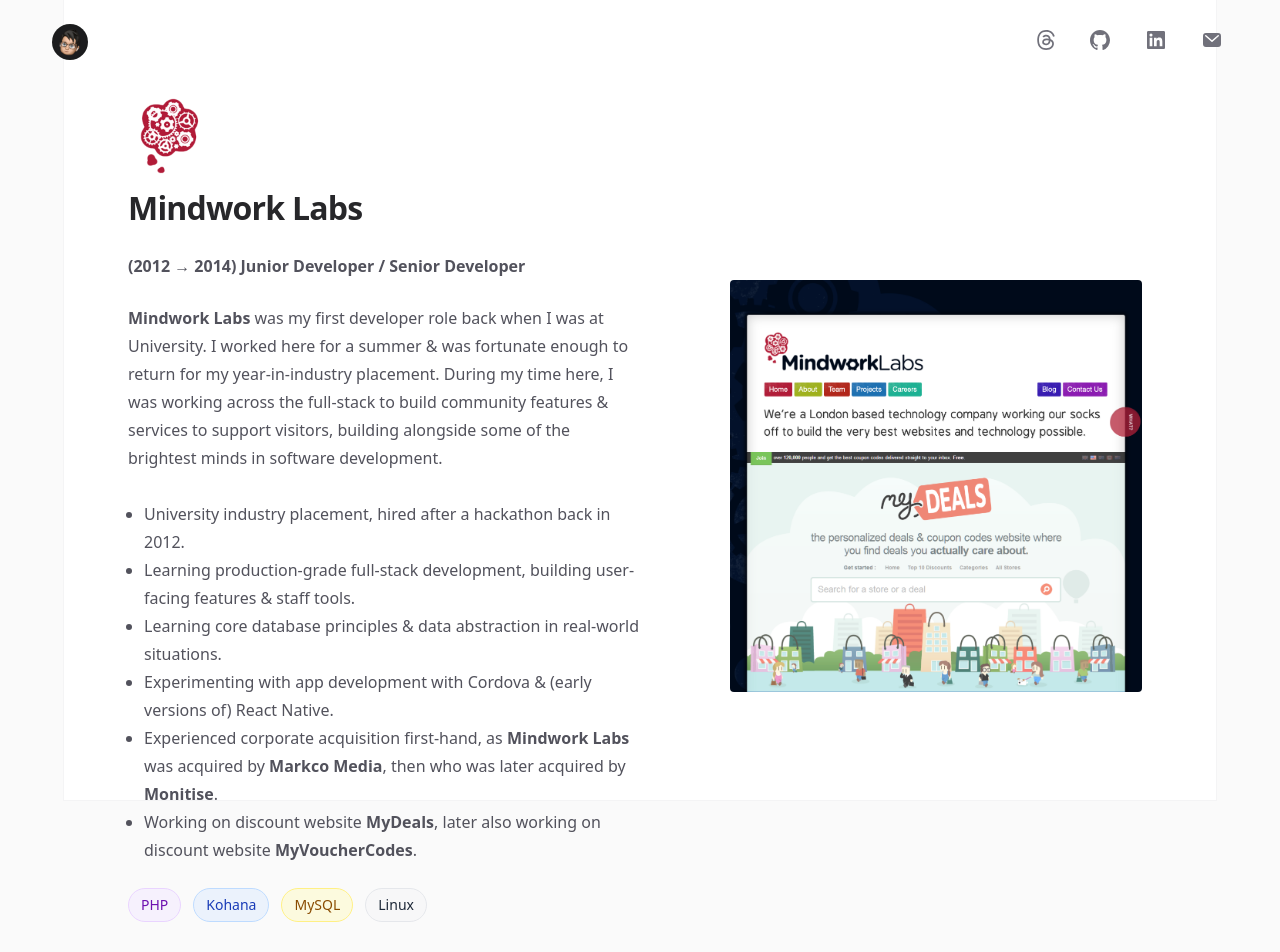
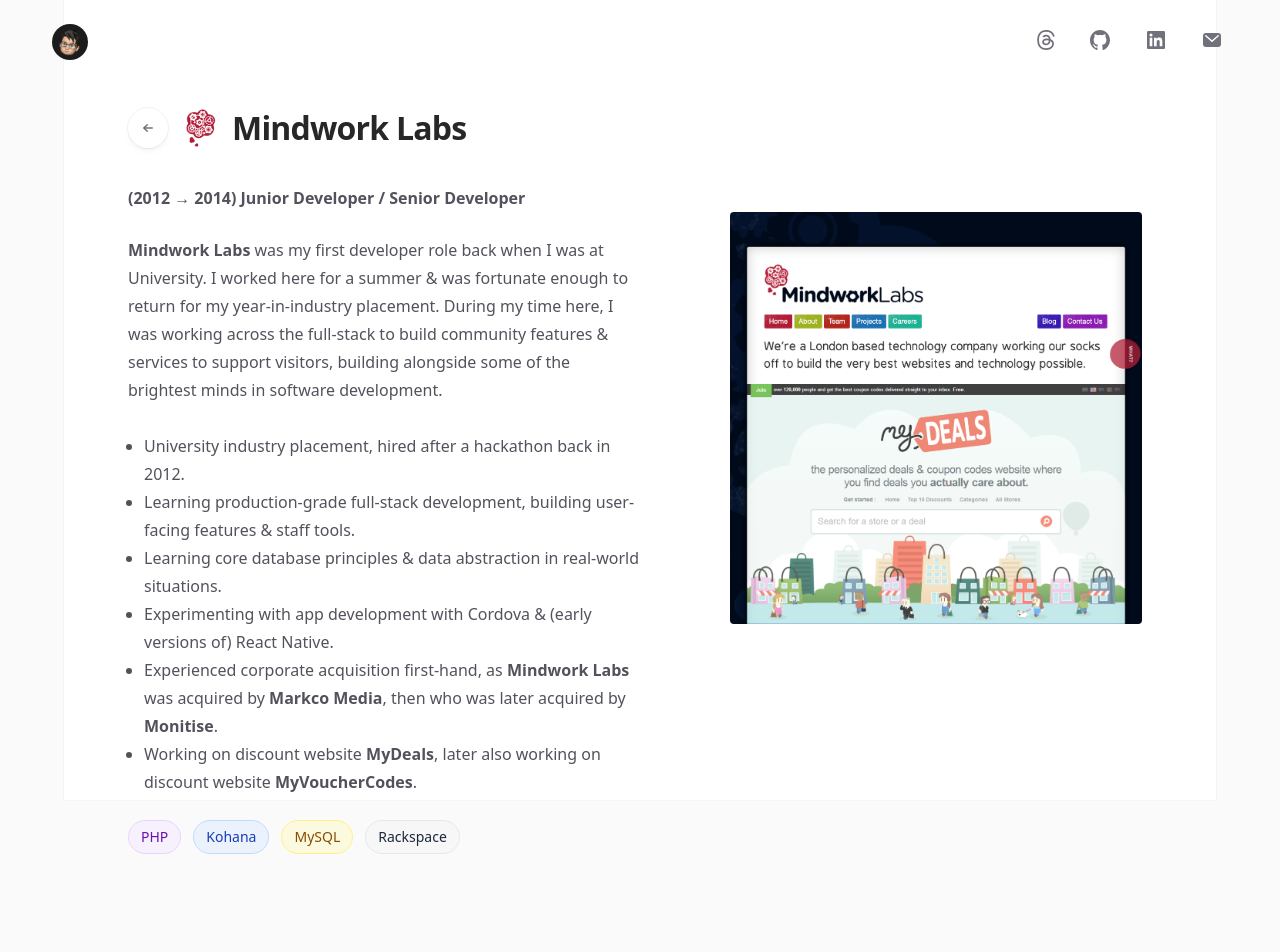
Before and after one commit to jdrydn/blog, a Next.js app: page /employment/mindwork-labs in a window 1280 px wide. Shown: the top 952 px of the page. Built offline with nearby package versions, Linux system fonts and the light colour scheme; what react-children-utilities would draw is missing.

Commit message:
refactor: Added a Back button on Employment pages

```diff
--- a/src/app/employment/car-throttle/page.tsx
+++ b/src/app/employment/car-throttle/page.tsx
@@ -1,8 +1,10 @@
+import Link from 'next/link'
 import Image from 'next/image'
 import { onlyText } from 'react-children-utilities'
 
 import { Container } from '@/components/Container'
 import { Badge } from '@/components/Badges'
+import { ArrowLeftIcon } from '@/components/Icons'
 
 import homepageImage from './car-throttle-homepage.png'
 
@@ -26,10 +28,19 @@
   return (
     <Container className="mt-8">
       <header className="max-w-2xl">
-        <Image src="/logos/car-throttle.jpg" alt="Car Throttle logo" className="my-3 rounded-xl" height={80} width={80} />
-        <h1 className="text-3xl font-bold tracking-tight text-zinc-800 sm:text-4xl">
-          Car Throttle
-        </h1>
+        <div className="flex flex-row justify-start items-center gap-x-3">
+          <Link
+            href="/"
+            aria-label="Go back to home"
+            className="flex group h-10 w-10 items-center justify-center rounded-full bg-white shadow-md ring-1 shadow-zinc-800/5 ring-zinc-900/5"
+          >
+            <ArrowLeftIcon className="h-4 w-4 stroke-zinc-500 transition group-hover:stroke-zinc-700" />
+          </Link>
+          <Image src="/logos/car-throttle.jpg" alt="Car Throttle logo" className="my-3 rounded-xl h-10 w-10" height={50} width={50} />
+          <h1 className="text-3xl font-bold tracking-tight text-zinc-800 sm:text-4xl">
+            Car Throttle
+          </h1>
+        </div>
         <p className="mt-6 text-base font-bold text-zinc-600">
           (2015 → 2017) Software Engineer / Senior Software Engineer
         </p>
--- a/src/app/employment/mindwork-labs/page.tsx
+++ b/src/app/employment/mindwork-labs/page.tsx
@@ -1,8 +1,10 @@
+import Link from 'next/link'
 import Image from 'next/image'
 import { onlyText } from 'react-children-utilities'
 
 import { Container } from '@/components/Container'
 import { Badge } from '@/components/Badges'
+import { ArrowLeftIcon } from '@/components/Icons'
 
 import homepageImage from './mindwork-labs-homepage.png'
 
@@ -24,10 +26,19 @@
   return (
     <Container className="mt-8">
       <header className="max-w-2xl">
-        <Image src="/logos/mindworklabs.png" alt="Mindwork Labs logo" className="my-3 rounded-xl" height={80} width={80} />
-        <h1 className="text-3xl font-bold tracking-tight text-zinc-800 sm:text-4xl">
-          Mindwork Labs
-        </h1>
+        <div className="flex flex-row justify-start items-center gap-x-3">
+          <Link
+            href="/"
+            aria-label="Go back to home"
+            className="flex group h-10 w-10 items-center justify-center rounded-full bg-white shadow-md ring-1 shadow-zinc-800/5 ring-zinc-900/5"
+          >
+            <ArrowLeftIcon className="h-4 w-4 stroke-zinc-500 transition group-hover:stroke-zinc-700" />
+          </Link>
+          <Image src="/logos/mindworklabs.png" alt="Mindwork Labs logo" className="my-3 rounded-xl h-10 w-10" height={50} width={50} />
+          <h1 className="text-3xl font-bold tracking-tight text-zinc-800 sm:text-4xl">
+            Mindwork Labs
+          </h1>
+        </div>
         <p className="mt-6 text-base font-bold text-zinc-600">
           (2012 → 2014) Junior Developer / Senior Developer
         </p>
@@ -66,7 +77,7 @@
             <Badge variant="purple">PHP</Badge>
             <Badge variant="blue">Kohana</Badge>
             <Badge variant="yellow">MySQL</Badge>
-            <Badge variant="gray">Linux</Badge>
+            <Badge variant="gray">Rackspace</Badge>
           </div>
         </div>
       </div>
--- a/src/app/employment/muzmatch/page.tsx
+++ b/src/app/employment/muzmatch/page.tsx
@@ -1,8 +1,10 @@
+import Link from 'next/link'
 import Image from 'next/image'
 import { onlyText } from 'react-children-utilities'
 
 import { Container } from '@/components/Container'
 import { Badge } from '@/components/Badges'
+import { ArrowLeftIcon } from '@/components/Icons'
 
 import homepageImage from './muzmatch-homepage.png'
 
@@ -23,10 +25,19 @@
   return (
     <Container className="mt-8">
       <header className="max-w-2xl">
-        <Image src="/logos/muzmatch.jpg" alt="Car Throttle logo" className="my-3 rounded-xl" height={80} width={80} />
-        <h1 className="text-3xl font-bold tracking-tight text-zinc-800 sm:text-4xl">
-          muzmatch
-        </h1>
+        <div className="flex flex-row justify-start items-center gap-x-3">
+          <Link
+            href="/"
+            aria-label="Go back to home"
+            className="flex group h-10 w-10 items-center justify-center rounded-full bg-white shadow-md ring-1 shadow-zinc-800/5 ring-zinc-900/5"
+          >
+            <ArrowLeftIcon className="h-4 w-4 stroke-zinc-500 transition group-hover:stroke-zinc-700" />
+          </Link>
+          <Image src="/logos/muzmatch.jpg" alt="muzmatch logo" className="my-3 rounded-xl h-10 w-10" height={50} width={50} />
+          <h1 className="text-3xl font-bold tracking-tight text-zinc-800 sm:text-4xl">
+            muzmatch
+          </h1>
+        </div>
         <p className="mt-6 text-base font-bold text-zinc-600">
           (2017 → 2018) Senior Backend Engineer
         </p>
--- a/src/components/ArticleLayout.tsx
+++ b/src/components/ArticleLayout.tsx
@@ -2,20 +2,8 @@
 
 import { Container } from '@/components/Container'
 import { formatDate } from '@/lib/formatDate'
+import { ArrowLeftIcon } from '@/components/Icons'
 import type { Post } from '@/lib/posts'
-
-function ArrowLeftIcon(props: React.ComponentPropsWithoutRef<'svg'>) {
-  return (
-    <svg viewBox="0 0 16 16" fill="none" aria-hidden="true" {...props}>
-      <path
-        d="M7.25 11.25 3.75 8m0 0 3.5-3.25M3.75 8h8.5"
-        strokeWidth="1.5"
-        strokeLinecap="round"
-        strokeLinejoin="round"
-      />
-    </svg>
-  )
-}
 
 export function ArticleLayout({
   post,
--- /dev/null
+++ b/src/components/Icons.tsx
@@ -0,0 +1,12 @@
+export function ArrowLeftIcon(props: React.ComponentPropsWithoutRef<'svg'>) {
+  return (
+    <svg viewBox="0 0 16 16" fill="none" aria-hidden="true" {...props}>
+      <path
+        d="M7.25 11.25 3.75 8m0 0 3.5-3.25M3.75 8h8.5"
+        strokeWidth="1.5"
+        strokeLinecap="round"
+        strokeLinejoin="round"
+      />
+    </svg>
+  )
+}
```
